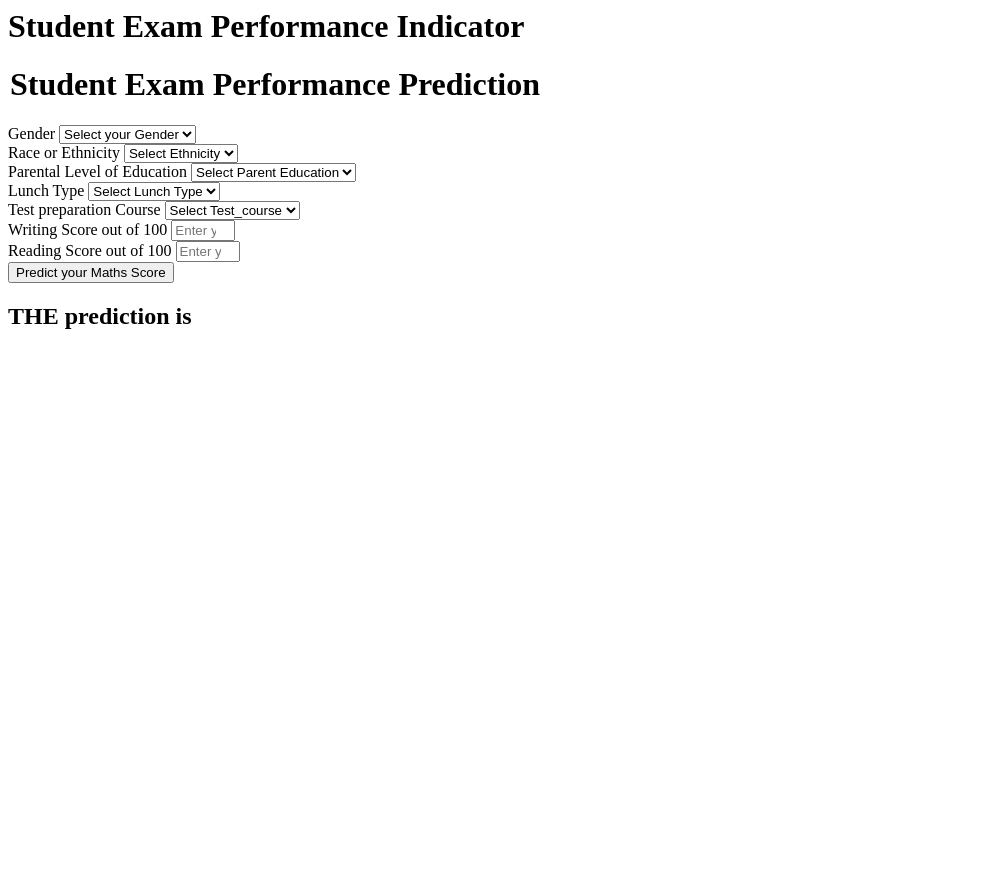
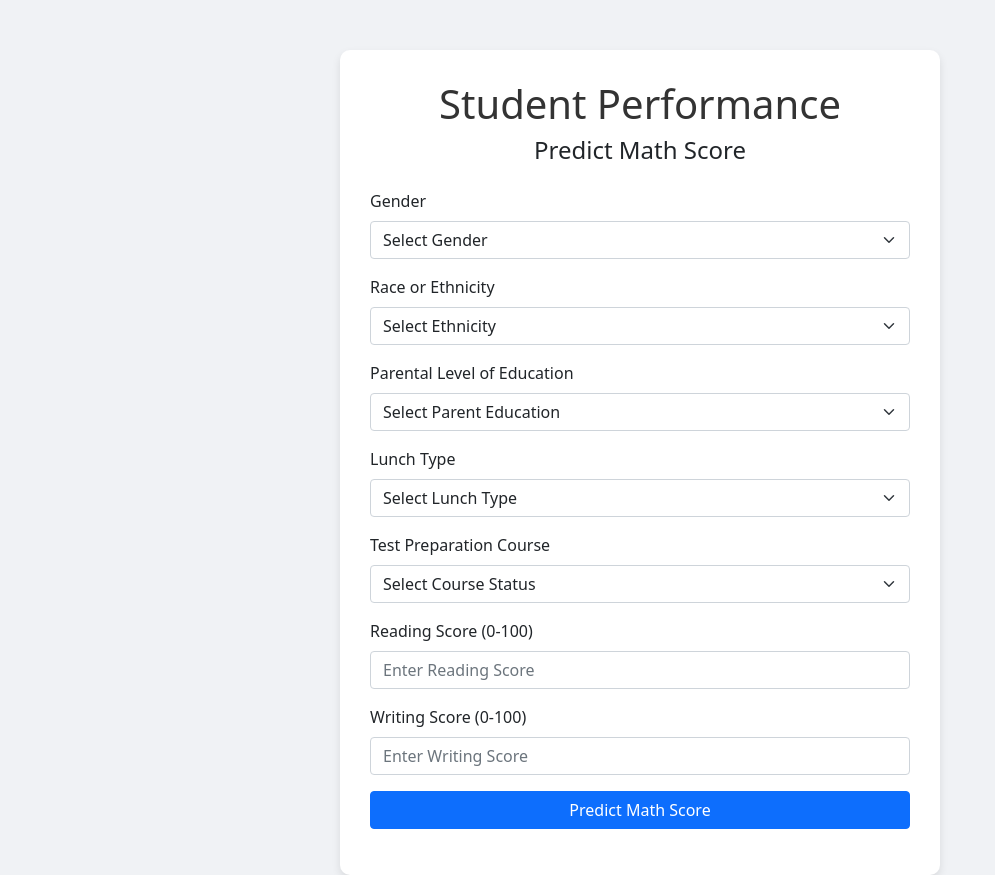
Before and after one commit to AmanVerma1067/Student_Performance-ML, a Flask app: page /predictdata in a window 1280 px wide. Shown: the whole page, without its empty margins (0-995 px from the left). Before the commit the page ends 329 px from the top, so only its background shows below. Run offline with Flask 3, Linux system fonts and the light colour scheme.

```diff
--- a/requirements.txt
+++ b/requirements.txt
@@ -2,7 +2,7 @@ pandas
 numpy
 seaborn
 matplotlib
-scikit-learn
+scikit-learn==1.5.2
 catboost
 xgboost
 dill
--- a/src/app.py
+++ b/src/app.py
@@ -26,8 +26,9 @@ def predict_datapoint():
             parental_level_of_education=request.form.get('parental_level_of_education'),
             lunch=request.form.get('lunch'),
             test_preparation_course=request.form.get('test_preparation_course'),
-            reading_score=float(request.form.get('writing_score')),
-            writing_score=float(request.form.get('reading_score'))
+            reading_score=float(request.form.get('reading_score')),
+            writing_score=float(request.form.get('writing_score'))
+
 
         )
         pred_df=data.get_data_as_data_frame()
--- a/src/components/data_transformation.py
+++ b/src/components/data_transformation.py
@@ -16,7 +16,7 @@ from src.utils import save_object
 
 @dataclass
 class DataTransformationConfig:
-    preprocessor_obj_file_path=os.path.join('artifacts',"proprocessor.pkl")
+    preprocessor_obj_file_path=os.path.join('artifacts',"preprocessor.pkl")
 
 class DataTransformation:
     def __init__(self):
--- a/src/pipeline/predict_pipeline.py
+++ b/src/pipeline/predict_pipeline.py
@@ -1,3 +1,4 @@
+import os
 import sys
 import pandas as pd
 from src.exception import CustomException
--- a/templates/home.html
+++ b/templates/home.html
@@ -1,111 +1,96 @@
-<html>
+<!DOCTYPE html>
+<html lang="en">
+<head>
+    <meta charset="UTF-8">
+    <meta name="viewport" content="width=device-width, initial-scale=1.0">
+    <title>Student Prediction</title>
+    <link href="https://cdn.jsdelivr.net/npm/bootstrap@5.1.3/dist/css/bootstrap.min.css" rel="stylesheet">
+    <style>
+        body { background-color: #f0f2f5; }
+        .container { max-width: 600px; margin-top: 50px; padding: 30px; background: white; border-radius: 10px; box-shadow: 0 4px 8px rgba(0,0,0,0.1); }
+        .btn-primary { width: 100%; }
+        h1, h2 { text-align: center; color: #333; }
+        .result-box { margin-top: 20px; padding: 15px; background-color: #d4edda; color: #155724; border-radius: 5px; text-align: center; font-weight: bold; }
+    </style>
+</head>
 <body>
-    <div class="login">
-       <h1>Student Exam Performance Indicator</h1>
+    <div class="container">
+        <h1>Student Performance</h1>
+        <form action="{{ url_for('predict_datapoint')}}" method="post">
+            <h4 class="mb-4 text-center">Predict Math Score</h4>
 
-       <form action="{{ url_for('predict_datapoint')}}" method="post">
-        <h1>
-            <legend>Student Exam Performance Prediction</legend>
-        </h1>
             <div class="mb-3">
                 <label class="form-label">Gender</label>
-            <select class="form-control" name="gender" placeholder="Enter you Gender" required>
-                <option class="placeholder" selected disabled value="">Select your Gender</option>
-                <option value="male">
-                    Male
-                </option>
-                <option value="female">
-                    Female
-                </option>
+                <select class="form-select" name="gender" required>
+                    <option value="" disabled selected>Select Gender</option>
+                    <option value="male">Male</option>
+                    <option value="female">Female</option>
                 </select>
             </div>
+
             <div class="mb-3">
                 <label class="form-label">Race or Ethnicity</label>
-            <select class="form-control" name="ethnicity" placeholder="Enter you ethnicity" required>
-                <option class="placeholder" selected disabled value="">Select Ethnicity</option>
-                <option value="group A">
-                    Group A
-                </option>
-                <option value="group B">
-                    Group B
-                </option>
-                <option value="group C">
-                    Group C
-                </option>
-                <option value="group D">
-                    Group D
-                </option>
-                <option value="group E">
-                    Group E
-                </option>
+                <select class="form-select" name="ethnicity" required>
+                    <option value="" disabled selected>Select Ethnicity</option>
+                    <option value="group A">Group A</option>
+                    <option value="group B">Group B</option>
+                    <option value="group C">Group C</option>
+                    <option value="group D">Group D</option>
+                    <option value="group E">Group E</option>
                 </select>
             </div>
+
             <div class="mb-3">
                 <label class="form-label">Parental Level of Education</label>
-            <select class="form-control" name="parental_level_of_education"
-                placeholder="Enter you Parent Education" required>
-                <option class="placeholder" selected disabled value="">Select Parent Education</option>
-                <option value="associate's degree">
-                    associate's degree
-                </option>
-                <option value="bachelor's degree">
-                    bachelor's degree
-                </option>
-                <option value="high school">
-                    high school
-                </option>
-                <option value="master's degree">
-                    master's degree
-                </option>
-                <option value="some college">
-                    some college
-                </option>
-                <option value="some high school">
-                    some high school
-                </option>
+                <select class="form-select" name="parental_level_of_education" required>
+                    <option value="" disabled selected>Select Parent Education</option>
+                    <option value="associate's degree">Associate's degree</option>
+                    <option value="bachelor's degree">Bachelor's degree</option>
+                    <option value="high school">High school</option>
+                    <option value="master's degree">Master's degree</option>
+                    <option value="some college">Some college</option>
+                    <option value="some high school">Some high school</option>
                 </select>
             </div>
+
             <div class="mb-3">
                 <label class="form-label">Lunch Type</label>
-            <select class="form-control" name="lunch" placeholder="Enter you Lunch" required>
-                <option class="placeholder" selected disabled value="">Select Lunch Type</option>
-                <option value="free/reduced">
-                    free/reduced
-                </option>
-                <option value="standard">
-                    standard
-                </option>
+                <select class="form-select" name="lunch" required>
+                    <option value="" disabled selected>Select Lunch Type</option>
+                    <option value="free/reduced">Free/Reduced</option>
+                    <option value="standard">Standard</option>
                 </select>
             </div>
+
             <div class="mb-3">
-            <label class="form-label">Test preparation Course</label>
-            <select class="form-control" name="test_preparation_course" placeholder="Enter you Course"
-                required>
-                <option class="placeholder" selected disabled value="">Select Test_course</option>
-                <option value="none">
-                    None
-                </option>
-                <option value="completed">
-                    Completed
-                </option>
+                <label class="form-label">Test Preparation Course</label>
+                <select class="form-select" name="test_preparation_course" required>
+                    <option value="" disabled selected>Select Course Status</option>
+                    <option value="none">None</option>
+                    <option value="completed">Completed</option>
                 </select>
             </div>
+
             <div class="mb-3">
-            <label class="form-label">Writing Score out of 100</label>
-            <input class="form-control" type="number" name="reading_score"
-                placeholder="Enter your Reading score" min='0' max='100' />
+                <label class="form-label">Reading Score (0-100)</label>
+                <input class="form-control" type="number" name="reading_score" placeholder="Enter Reading Score" min="0" max="100" required />
             </div>
+
             <div class="mb-3">
-            <label class="form-label">Reading Score out of 100</label>
-            <input class="form-control" type="number" name="writing_score"
-                placeholder="Enter your Reading Score" min='0' max='100' />
+                <label class="form-label">Writing Score (0-100)</label>
+                <input class="form-control" type="number" name="writing_score" placeholder="Enter Writing Score" min="0" max="100" required />
             </div>
+
             <div class="mb-3">
-            <input class="btn btn-primary" type="submit" value="Predict your Maths Score" required />
+                <input class="btn btn-primary" type="submit" value="Predict Math Score" />
             </div>
         </form>
-    <h2>
-       THE  prediction is {{results}}
-    </h2>
-   <body>
+
+        {% if results %}
+        <div class="result-box">
+            The Predicted Math Score is: {{results}}
+        </div>
+        {% endif %}
+    </div>
+</body>
 </html>
```
Also changed, not shown: 2 other files. Lines whose indentation alone changed are shown as unchanged.
